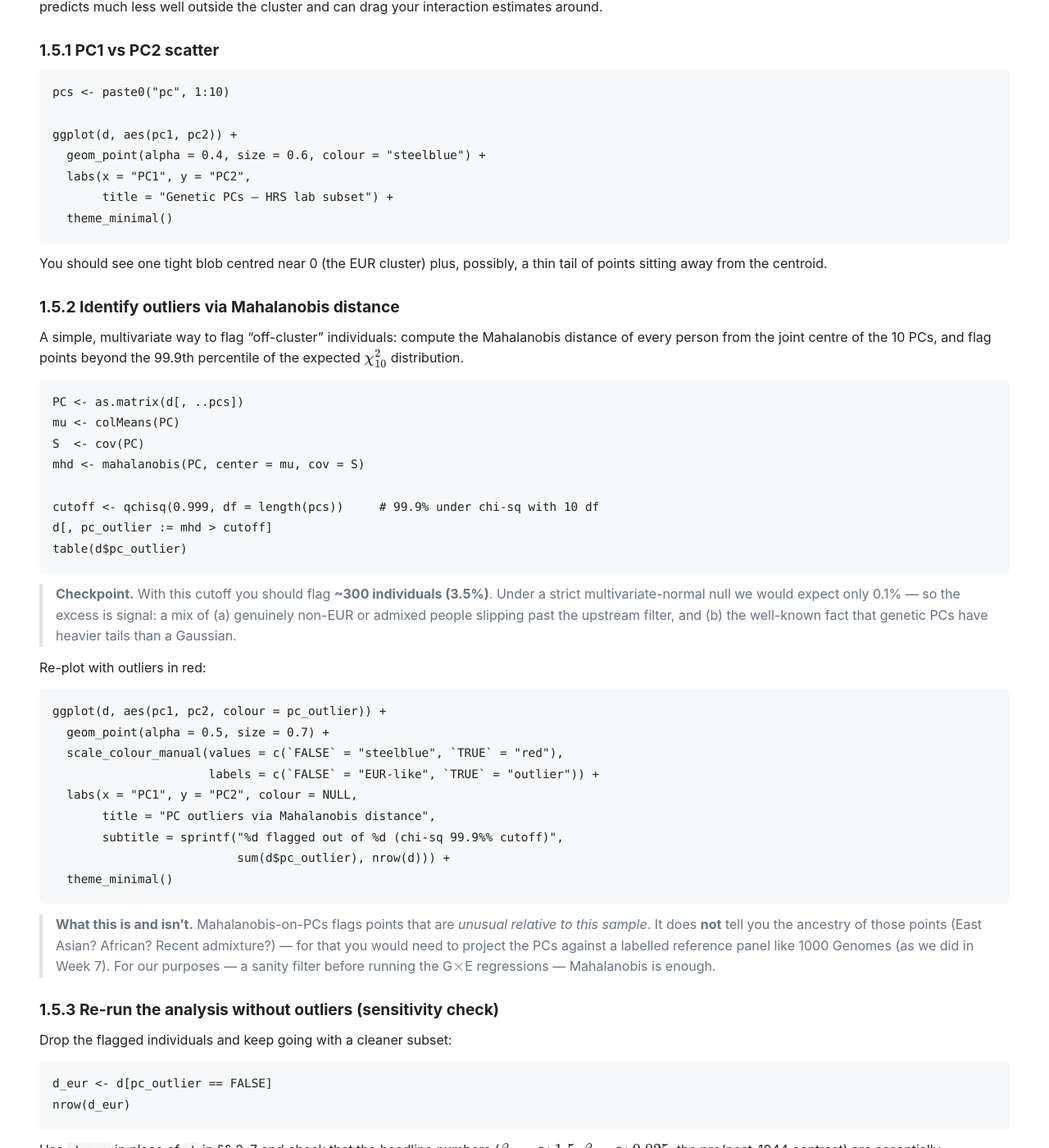
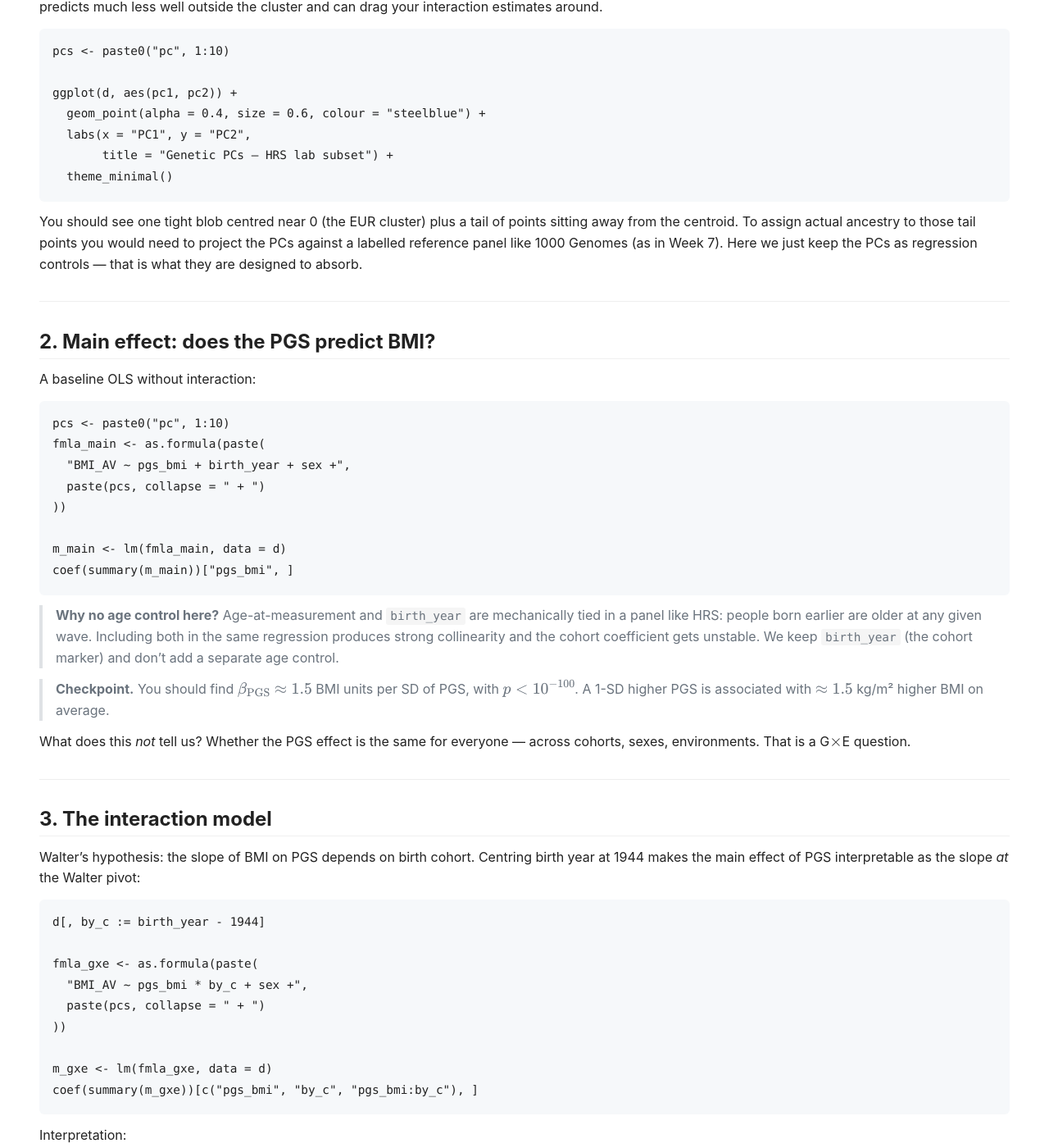
Before and after one commit to nicolabarban/sociogenomics_2025_2026, a Jekyll site: the page built from labs/week8/lab8_gxe.md, in a window 1280 px wide and 1400 px high, scrolled down 3967 px. Shown: the whole window at 82% size. Built offline with Jekyll 4.4.1, drawn with Linux system fonts in a browser that asks for light colours; our own code applies the rules of GitHub Pages for plain Markdown files; some of the changed text lies outside the part shown.

Commit message:
feat(week8): drop Mahalanobis outlier section (1.5.2 + 1.5.3), keep PC scatter only

````diff
--- a/labs/week8/lab8_gxe.md
+++ b/labs/week8/lab8_gxe.md
@@ -143,8 +143,6 @@ The 25 bin means trace an almost perfectly linear, positive relationship: each b
 
 The HRS subset distributed for this lab was filtered to "European-ancestry" participants upstream — but **upstream filters can leak**: a few individuals with recent admixture or genotyping artefacts often slip through. Always verify with a PC plot before regressing on a PGS, because a PGS trained on EUR predicts much less well outside the cluster and can drag your interaction estimates around.
 
-### 1.5.1 PC1 vs PC2 scatter
-
 ```r
 pcs <- paste0("pc", 1:10)
 
@@ -155,51 +153,7 @@ ggplot(d, aes(pc1, pc2)) +
   theme_minimal()
 ```
 
-You should see one tight blob centred near 0 (the EUR cluster) plus, possibly, a thin tail of points sitting away from the centroid.
-
-### 1.5.2 Identify outliers via Mahalanobis distance
-
-A simple, multivariate way to flag "off-cluster" individuals: compute the Mahalanobis distance of every person from the joint centre of the 10 PCs, and flag points beyond the 99.9th percentile of the expected $\chi^2_{10}$ distribution.
-
-```r
-PC <- as.matrix(d[, ..pcs])
-mu <- colMeans(PC)
-S  <- cov(PC)
-mhd <- mahalanobis(PC, center = mu, cov = S)
-
-cutoff <- qchisq(0.999, df = length(pcs))     # 99.9% under chi-sq with 10 df
-d[, pc_outlier := mhd > cutoff]
-table(d$pc_outlier)
-```
-
-> **Checkpoint.** With this cutoff you should flag **~300 individuals (3.5%)**. Under a strict multivariate-normal null we would expect only 0.1% — so the excess is signal: a mix of (a) genuinely non-EUR or admixed people slipping past the upstream filter, and (b) the well-known fact that genetic PCs have heavier tails than a Gaussian.
-
-Re-plot with outliers in red:
-
-```r
-ggplot(d, aes(pc1, pc2, colour = pc_outlier)) +
-  geom_point(alpha = 0.5, size = 0.7) +
-  scale_colour_manual(values = c(`FALSE` = "steelblue", `TRUE` = "red"),
-                      labels = c(`FALSE` = "EUR-like", `TRUE` = "outlier")) +
-  labs(x = "PC1", y = "PC2", colour = NULL,
-       title = "PC outliers via Mahalanobis distance",
-       subtitle = sprintf("%d flagged out of %d (chi-sq 99.9%% cutoff)",
-                          sum(d$pc_outlier), nrow(d))) +
-  theme_minimal()
-```
-
-> **What this is and isn't.** Mahalanobis-on-PCs flags points that are *unusual relative to this sample*. It does **not** tell you the ancestry of those points (East Asian? African? Recent admixture?) — for that you would need to project the PCs against a labelled reference panel like 1000 Genomes (as we did in Week 7). For our purposes — a sanity filter before running the G$\times$E regressions — Mahalanobis is enough.
-
-### 1.5.3 Re-run the analysis without outliers (sensitivity check)
-
-Drop the flagged individuals and keep going with a cleaner subset:
-
-```r
-d_eur <- d[pc_outlier == FALSE]
-nrow(d_eur)
-```
-
-Use `d_eur` in place of `d` in §§ 2–7 and check that the headline numbers ($\beta_{\text{PGS}} \approx 1.5$, $\beta_{GE} \approx 0.025$, the pre/post-1944 contrast) are essentially unchanged. If they move a lot, that is a hint that the outliers were doing real work in the original estimate.
+You should see one tight blob centred near 0 (the EUR cluster) plus a tail of points sitting away from the centroid. To assign actual ancestry to those tail points you would need to project the PCs against a labelled reference panel like 1000 Genomes (as in Week 7). Here we just keep the PCs as regression controls — that is what they are designed to absorb.
 
 ---
 
````
Also changed, not shown: 1 other file.
